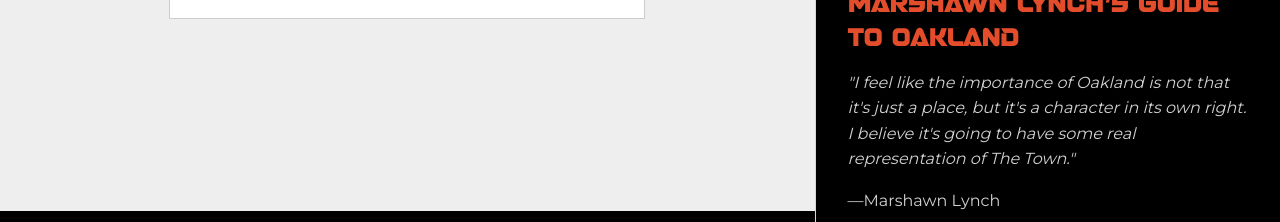
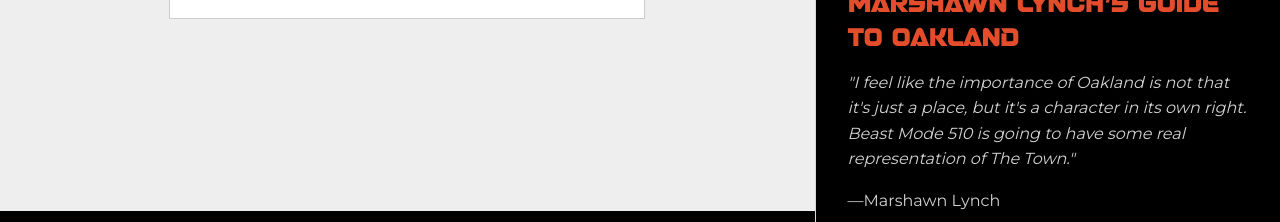
Before and after one commit to christinalan/beastmode, a React (Vite) app: page / in a window 1280 px wide. Shown: the part 289-511 px from the top of the page. Built offline with nearby package versions, Linux system fonts and the light colour scheme; no server answers.

Commit message:
adding new Marcus and new Oakland

```diff
--- a/src/components/LocationPanel.jsx
+++ b/src/components/LocationPanel.jsx
@@ -18,7 +18,7 @@
 
             <p className="quote">
               "I feel like the importance of Oakland is not that it's just a place, but it's a character in its
-              own right. I believe it's going to have some real representation of The Town."
+              own right. Beast Mode 510 is going to have some real representation of The Town."
             </p>
             <p>—Marshawn Lynch</p>
 
```
Also changed, not shown: 2 other files (tests, documents, lock files or other folders).
